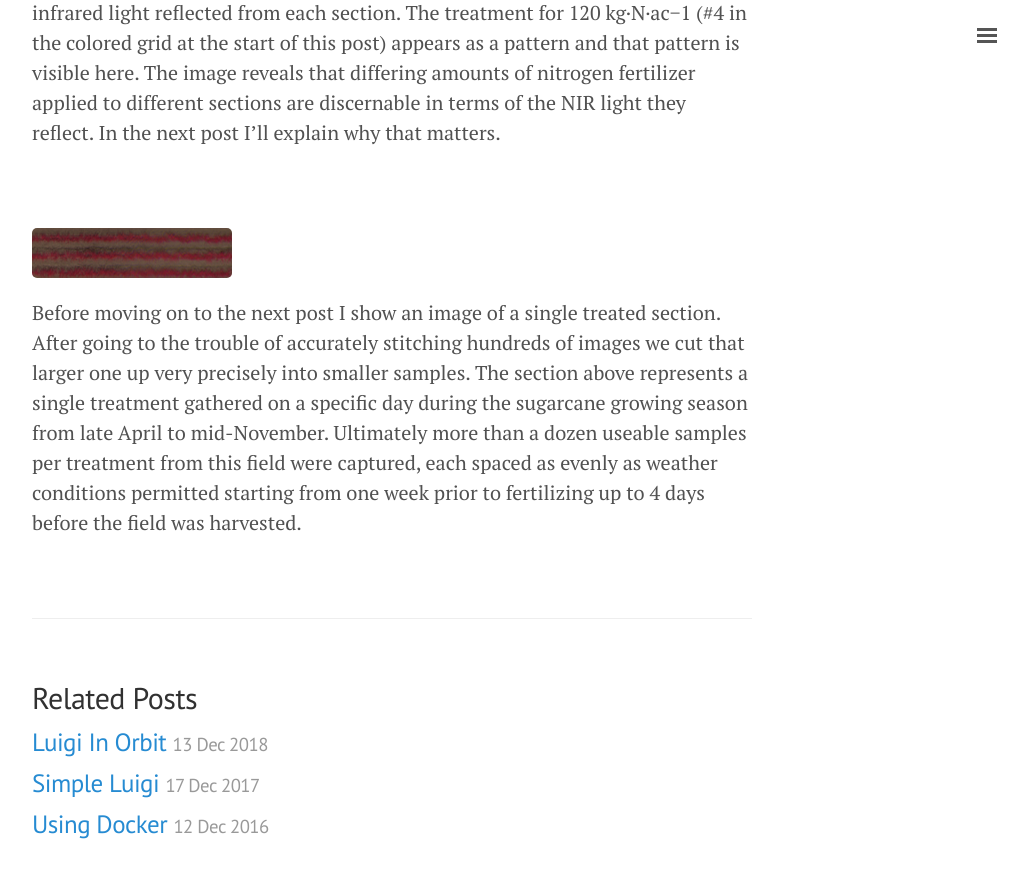
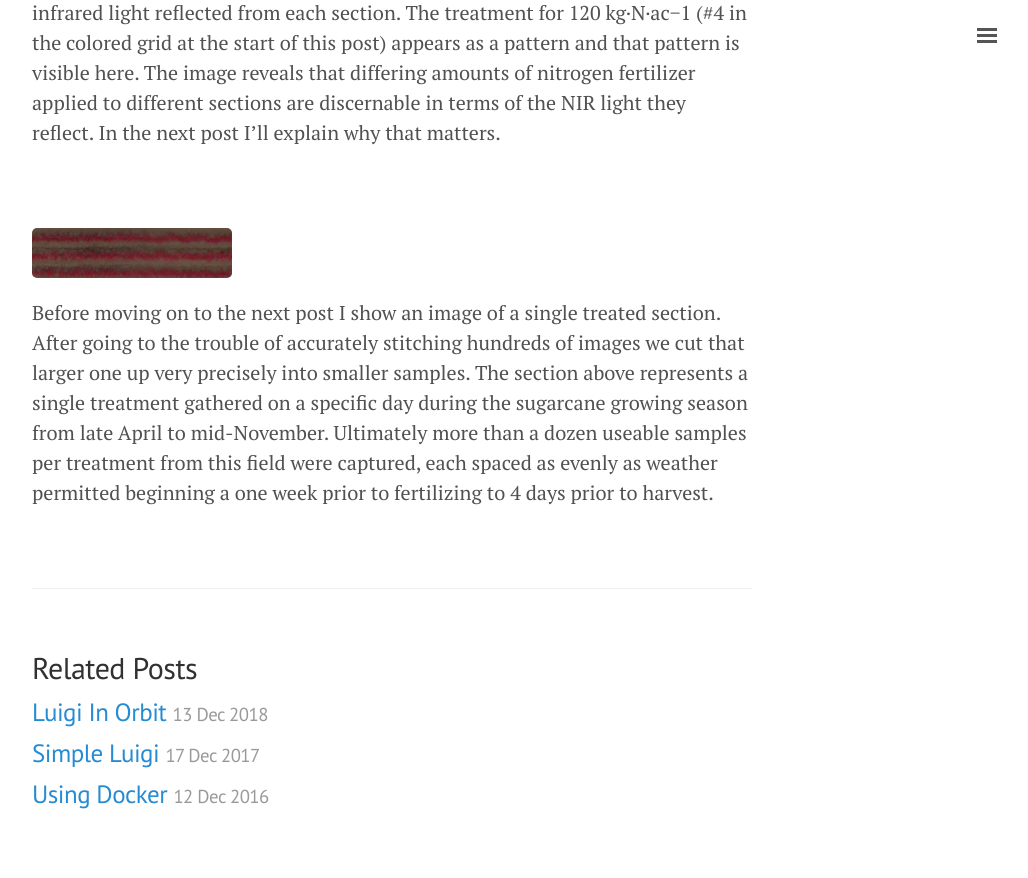
Before and after one commit to geraldmc/geraldmc.github.io, a Jekyll site: the page built from _posts/2019-02-23-predicting-yield-1.md, in a window 1280 px wide and 900 px high, scrolled down 4823 px. Shown: the top 878 px of the window, without its empty margins (248-1276 px from the left). Built offline with Jekyll 4.4.1, drawn with Linux system fonts in a browser that asks for light colours.

```diff
--- a/_posts/2019-02-23-predicting-yield-1.md
+++ b/_posts/2019-02-23-predicting-yield-1.md
@@ -63,4 +63,4 @@ A more interesting thing revealed here are the shades of red in different parts
 <br />
 ![CIR Section 001]({{ site.url }}/assets/2017-04-25_001_3_CIR.png){:height="50px" width="200px"}
 
-Before moving on to the next post I show an image of a single treated section. After going to the trouble of accurately stitching hundreds of images we cut that larger one up very precisely into smaller samples. The section above represents a single treatment gathered on a specific day during the sugarcane growing season from late April to mid-November. Ultimately more than a dozen useable samples per treatment from this field were captured, each spaced as evenly as weather conditions permitted starting from one week prior to fertilizing up to 4 days before the field was harvested.
+Before moving on to the next post I show an image of a single treated section. After going to the trouble of accurately stitching hundreds of images we cut that larger one up very precisely into smaller samples. The section above represents a single treatment gathered on a specific day during the sugarcane growing season from late April to mid-November. Ultimately more than a dozen useable samples per treatment from this field were captured, each spaced as evenly as weather permitted beginning a one week prior to fertilizing to 4 days prior to harvest.
```
